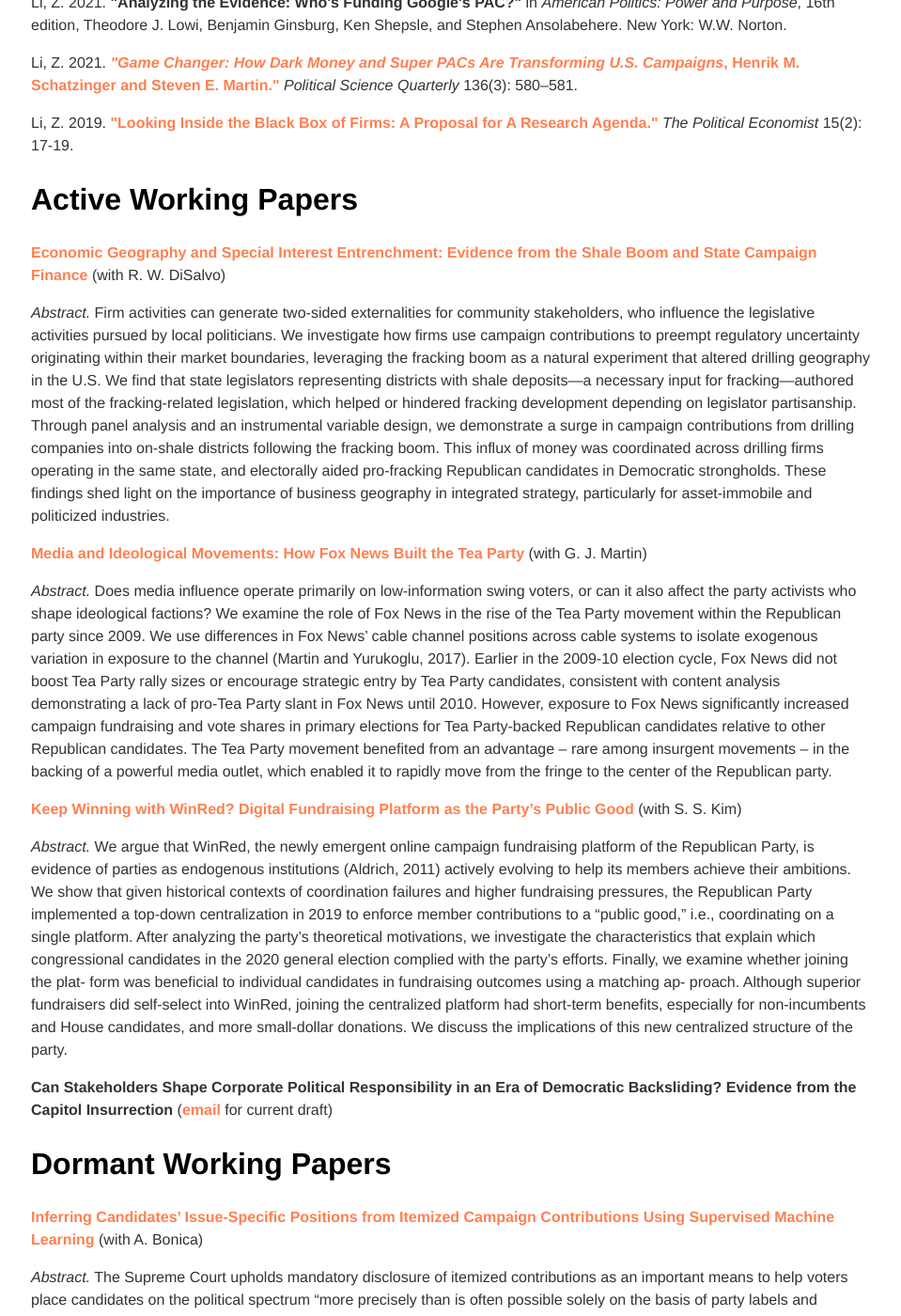
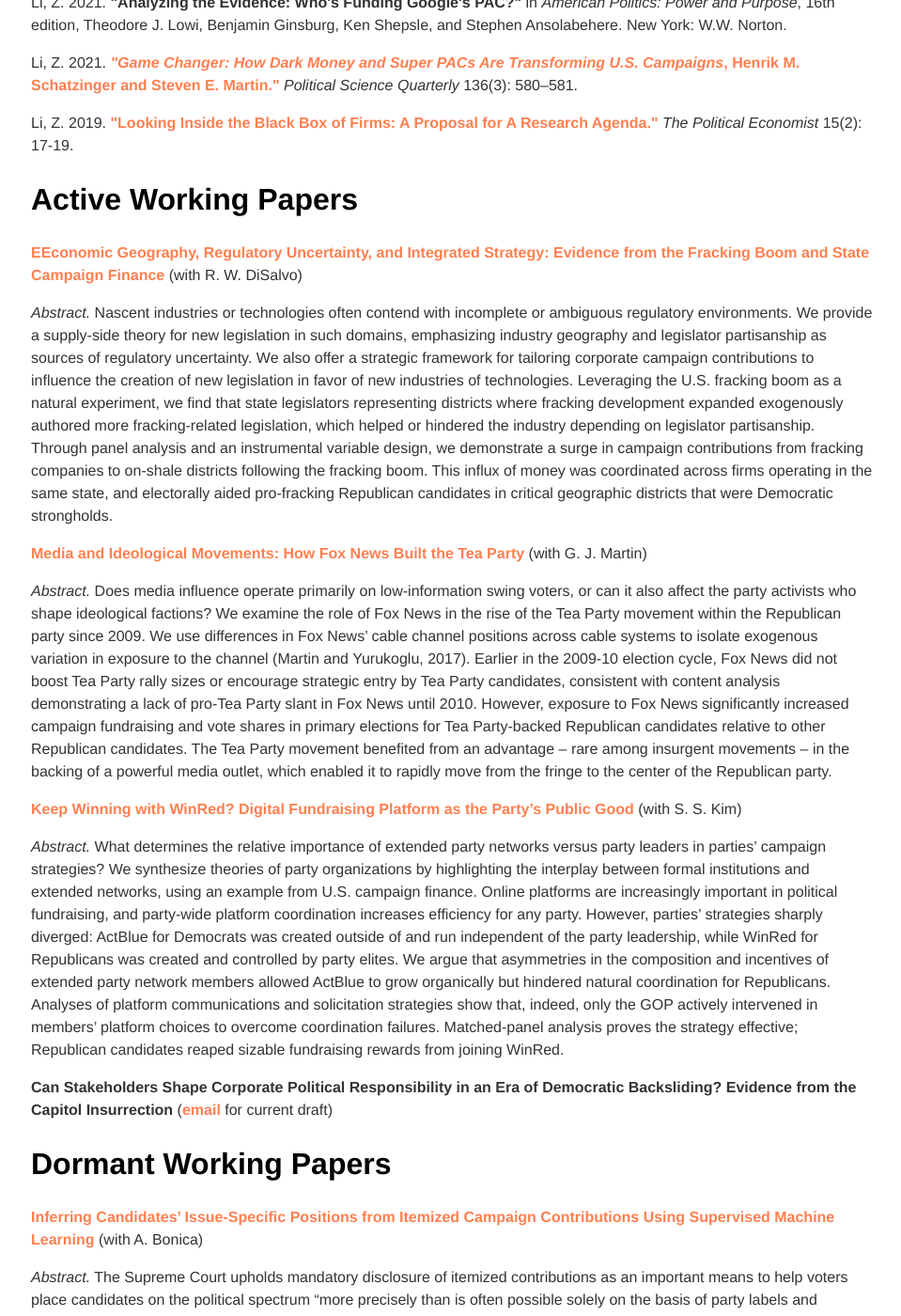
Before and after one commit to zhaoliresearch/zhaoliresearch.github.io, a Jekyll site: the page built from research/index.html, in a window 1280 px wide and 1400 px high, scrolled down 1397 px. Shown: the whole window at 94% size, without its empty margins (159-1118 px from the left). Built offline with Jekyll 4.4.1, drawn with Linux system fonts in a browser that asks for light colours.

Commit message:
Update index.html

```diff
--- a/research/index.html
+++ b/research/index.html
@@ -26,12 +26,12 @@ title: Zhao Li, Ph.D.
   <p>Li, Z. 2019. <b><a href="https://docs.google.com/viewer?a=v&pid=sites&srcid=dW1pY2guZWR1fHBvbGl0aWNhbC1lY29ub21pc3QtbmV3c2xldHRlcnxneDo2ZjY0NzVhMzJjNWE0NzZi">"Looking Inside the Black Box of Firms: A Proposal for A Research Agenda."</b></a> <i>The Political Economist</i> 15(2): 17-19.</p>
 
 <h2>Active Working Papers </h2>
-<p><b><a href="https://www.dropbox.com/s/i3kvtsxf0hrptey/DiSalvo%20and%20Li%20%282020%29.pdf?dl=0">Economic Geography and Special Interest Entrenchment: Evidence from the Shale Boom and State Campaign Finance</b></a> (with R. W. DiSalvo)</p>
-<p><i>Abstract.</i> Firm activities can generate two-sided externalities for community stakeholders, who influence the legislative activities pursued by local politicians. We investigate how firms use campaign contributions to preempt regulatory uncertainty originating within their market boundaries, leveraging the fracking boom as a natural experiment that altered drilling geography in the U.S. We find that state legislators representing districts with shale deposits—a necessary input for fracking—authored most of the fracking-related legislation, which helped or hindered fracking development depending on legislator partisanship. Through panel analysis and an instrumental variable design, we demonstrate a surge in campaign contributions from drilling companies into on-shale districts following the fracking boom. This influx of money was coordinated across drilling firms operating in the same state, and electorally aided pro-fracking Republican candidates in Democratic strongholds. These findings shed light on the importance of business geography in integrated strategy, particularly for asset-immobile and politicized industries.</p>
+<p><b><a href="https://www.dropbox.com/s/i3kvtsxf0hrptey/DiSalvo%20and%20Li%20%282020%29.pdf?dl=0">EEconomic Geography, Regulatory Uncertainty, and Integrated Strategy: Evidence from the Fracking Boom and State Campaign Finance</b></a> (with R. W. DiSalvo)</p>
+<p><i>Abstract.</i> Nascent industries or technologies often contend with incomplete or ambiguous regulatory environments. We provide a supply-side theory for new legislation in such domains, emphasizing industry geography and legislator partisanship as sources of regulatory uncertainty. We also offer a strategic framework for tailoring corporate campaign contributions to influence the creation of new legislation in favor of new industries of technologies. Leveraging the U.S. fracking boom as a natural experiment, we find that state legislators representing districts where fracking development expanded exogenously authored more fracking-related legislation, which helped or hindered the industry depending on legislator partisanship. Through panel analysis and an instrumental variable design, we demonstrate a surge in campaign contributions from fracking companies to on-shale districts following the fracking boom. This influx of money was coordinated across firms operating in the same state, and electorally aided pro-fracking Republican candidates in critical geographic districts that were Democratic strongholds.</p>
 <p><b><a href="https://www.dropbox.com/s/0oojfj1o23zayky/fox_news_tea_party.pdf?dl=0">Media and Ideological Movements: How Fox News Built the Tea Party</b></a> (with G. J. Martin)</p>
 <p><i>Abstract.</i> Does media influence operate primarily on low-information swing voters, or can it also affect the party activists who shape ideological factions? We examine the role of Fox News in the rise of the Tea Party movement within the Republican party since 2009. We use differences in Fox News’ cable channel positions across cable systems to isolate exogenous variation in exposure to the channel (Martin and Yurukoglu, 2017). Earlier in the 2009-10 election cycle, Fox News did not boost Tea Party rally sizes or encourage strategic entry by Tea Party candidates, consistent with content analysis demonstrating a lack of pro-Tea Party slant in Fox News until 2010. However, exposure to Fox News significantly increased campaign fundraising and vote shares in primary elections for Tea Party-backed Republican candidates relative to other Republican candidates. The Tea Party movement benefited from an advantage – rare among insurgent movements – in the backing of a powerful media outlet, which enabled it to rapidly move from the fringe to the center of the Republican party.</p>
 <p><b><a href="https://preprints.apsanet.org/engage/apsa/article-details/64272b24db1a20696e50b372">Keep Winning with WinRed? Digital Fundraising Platform as the Party’s Public Good</b></a> (with S. S. Kim)</p>
-<p><i>Abstract.</i> We argue that WinRed, the newly emergent online campaign fundraising platform of the Republican Party, is evidence of parties as endogenous institutions (Aldrich, 2011) actively evolving to help its members achieve their ambitions. We show that given historical contexts of coordination failures and higher fundraising pressures, the Republican Party implemented a top-down centralization in 2019 to enforce member contributions to a “public good,” i.e., coordinating on a single platform. After analyzing the party’s theoretical motivations, we investigate the characteristics that explain which congressional candidates in the 2020 general election complied with the party’s efforts. Finally, we examine whether joining the plat- form was beneficial to individual candidates in fundraising outcomes using a matching ap- proach. Although superior fundraisers did self-select into WinRed, joining the centralized platform had short-term benefits, especially for non-incumbents and House candidates, and more small-dollar donations. We discuss the implications of this new centralized structure of the party.</p>
+<p><i>Abstract.</i> What determines the relative importance of extended party networks versus party leaders in parties’ campaign strategies? We synthesize theories of party organizations by highlighting the interplay between formal institutions and extended networks, using an example from U.S. campaign finance. Online platforms are increasingly important in political fundraising, and party-wide platform coordination increases efficiency for any party. However, parties’ strategies sharply diverged: ActBlue for Democrats was created outside of and run independent of the party leadership, while WinRed for Republicans was created and controlled by party elites. We argue that asymmetries in the composition and incentives of extended party network members allowed ActBlue to grow organically but hindered natural coordination for Republicans. Analyses of platform communications and solicitation strategies show that, indeed, only the GOP actively intervened in members’ platform choices to overcome coordination failures. Matched-panel analysis proves the strategy effective; Republican candidates reaped sizable fundraising rewards from joining WinRed.</p>
 <p><b>Can Stakeholders Shape Corporate Political Responsibility in an Era of Democratic Backsliding? Evidence from the Capitol Insurrection</b> (<a href="mailto:zhaoliresearch@gmail.com">email</a> for current draft)</p>
 <h2>Dormant Working Papers </h2>
 <p><b><a href="https://www.dropbox.com/s/6uie90whk4n7xdl/Bonica%20and%20Li%20%282021%29.pdf?dl=0">Inferring Candidates’ Issue-Specific Positions from Itemized Campaign Contributions Using Supervised Machine Learning</b></a> (with A. Bonica)</p>
```
